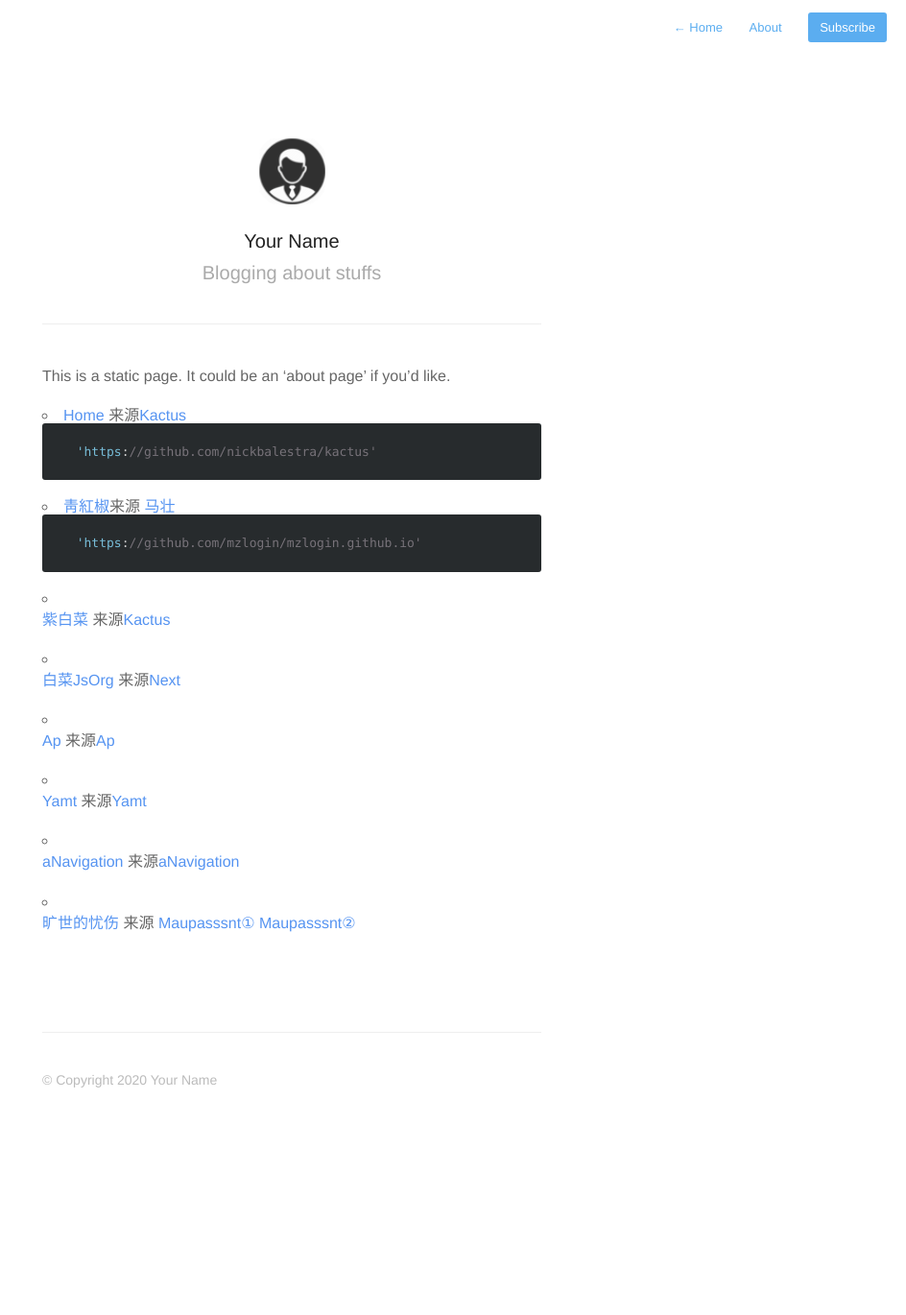
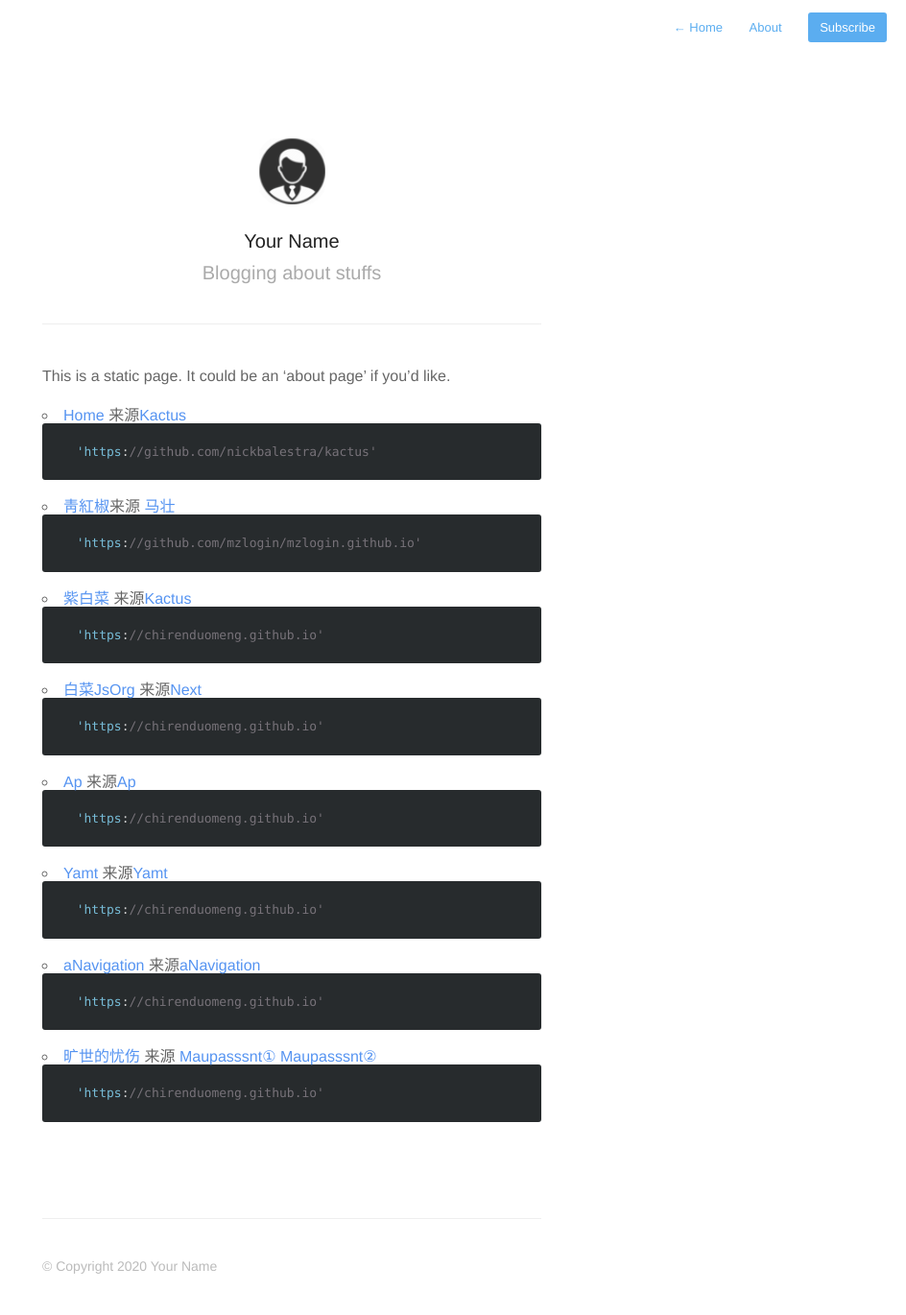
Before and after one commit to YiPianYe/icp, a Jekyll site: the page built from links.md, in a window 1280 px wide. Shown: the whole page at 96% size, without its empty margins (336-1280 px from the left). Built offline with Jekyll 4.4.1, drawn with Linux system fonts in a browser that asks for light colours; before the commit the page ends 1176 px from its top, so only the background shows below that; part of the change alters nothing that is shown.

Commit message:
Update links.md

````diff
--- a/links.md
+++ b/links.md
@@ -19,17 +19,40 @@ This is a static page. It could be an 'about page' if you'd like.
 
 3. [紫白菜](https://zibaicai.com/) 来源[Kactus](https://github.com/nickbalestra/kactus)
 
+```
+  'https://chirenduomeng.github.io'
+```
+
 4. [白菜JsOrg](https://baicai.js.org/) 来源[Next](https://github.com/simpleyyt/jekyll-theme-next)
+
+```
+  'https://chirenduomeng.github.io'
+```
 
 5. [Ap](https://chirenduomeng.github.io/ap/) 来源[Ap](https://github.com/kssim/ap)
 
+```
+  'https://chirenduomeng.github.io'
+```
+
 6. [Yamt](https://chirenduomeng.github.io/yamt/) 来源[Yamt](https://github.com/kssim/yamt)
+
+```
+  'https://chirenduomeng.github.io'
+```
 
 7. [aNavigation](https://chirenduomeng.github.io/aNavigation/) 来源[aNavigation](https://github.com/Jackie1123/aNavigation)
 
+```
+  'https://chirenduomeng.github.io'
+```
 8. [旷世的忧伤](https://github.com/chirenduomeng) 来源
    [Maupasssnt①](https://github.com/alafighting/maupassant-jekyll/)
    [Maupasssnt②](https://github.com/imkarl/maupassant-jekyll)
 
+```
+  'https://chirenduomeng.github.io'
+```
+
 
 {% include footer.html %}
````
